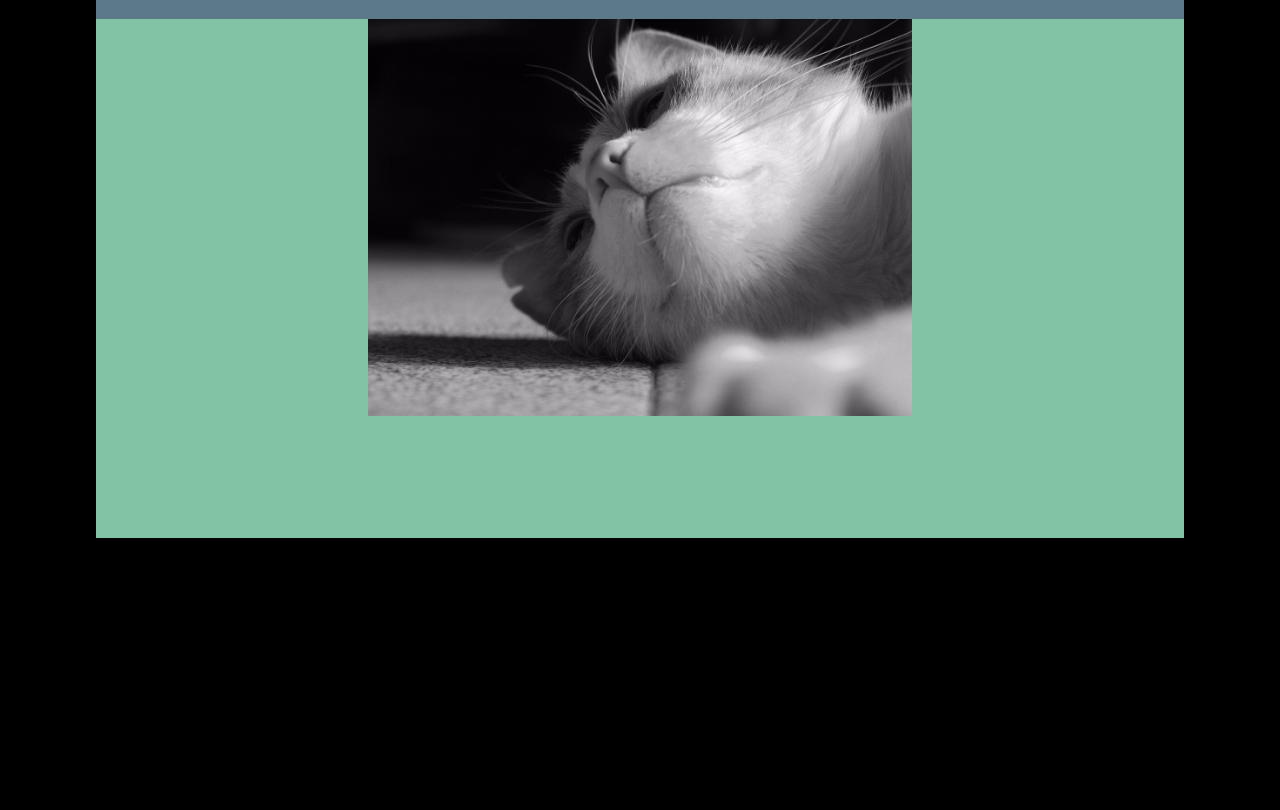
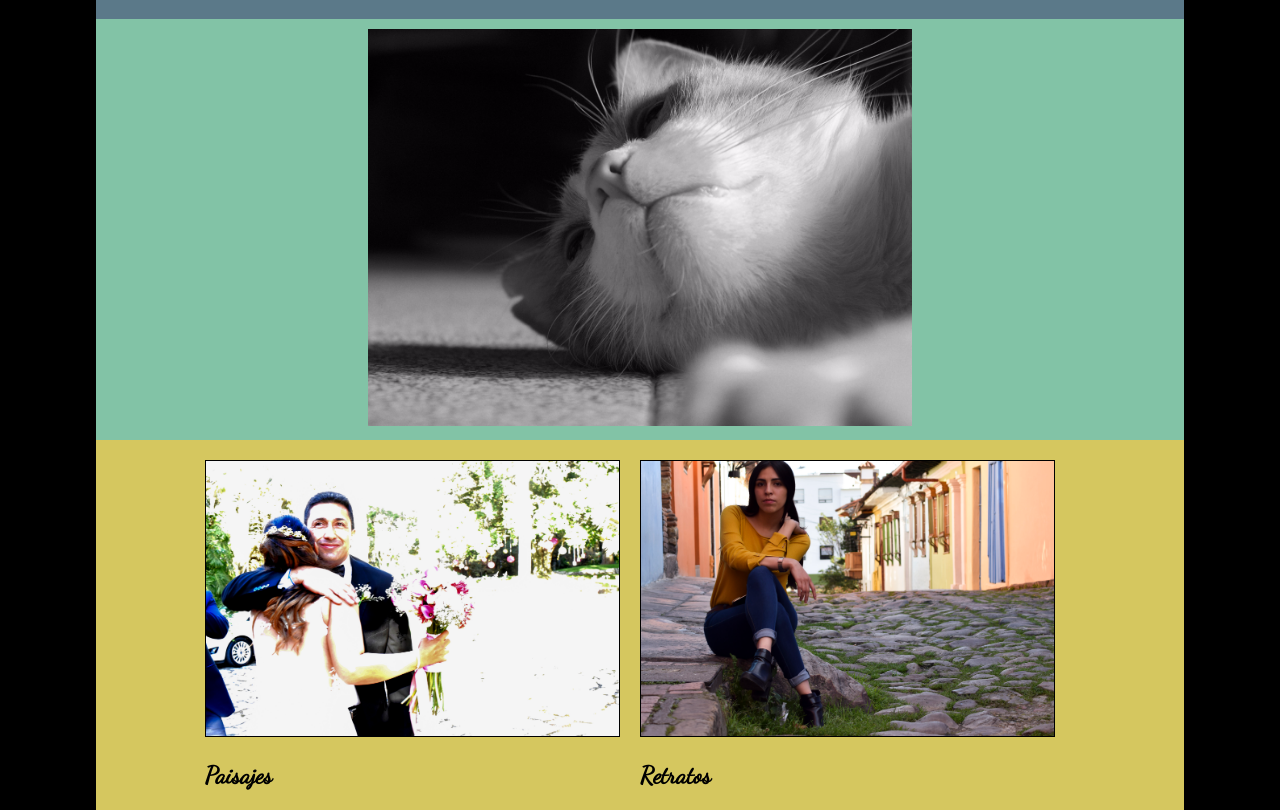
Before and after one commit to Steven-Anomalia/Portafolio, a plain HTML site: page index.html in a window 1280 px wide. Shown: the part 62-872 px from the top of the page. Before the commit the page ends 800 px from the top, so only its background shows below. Drawn offline with Linux system fonts and the light colour scheme.

Commit message:
Adelantos imagen central

```diff
--- a/css/stilo.css
+++ b/css/stilo.css
@@ -52,19 +52,43 @@ header{
 #contenedor{
 	width: 100%;
 	background-color:#82c3a6;
-	height: 600px;
 	margin: 0px;
 }
 .imagen-central{
 	width: 50%;
-	background-color: #82c3a6;
 	margin: auto;
-
 }
 .imagen-central img{
 	width: 100%;
+	padding-top: 10px;
+	padding-bottom: 10px;
 }
 
+.imagen-secundaria{
+	width: 100%;
+    background-color: #d5c75f;
+	justify-content: center;
+	display: flex;
+	margin: auto;
+	float: left;
+	padding-top: 20px;
+}
+.ima-1{
+	width: 40%;
+	float: left;
+}
+.ima-1 img{
+	width: 95%;
+	border: 1px solid black;
+}
+.ima-2{
+	width: 40%;
+	float: left;
+}
+.ima-2 img{
+	width: 95%;
+	border: 1px solid black;
+}
 /*responsive*-----------------
 ----------------------------------*/
 @media (max-width: 600px){
--- a/index.html
+++ b/index.html
@@ -28,6 +28,16 @@
 	<div class="imagen-central">
 		<img src="ima/gato.png" alt="imagen central">
 	</div>
+	<div class="imagen-secundaria">
+		<div class="ima-1">
+		   <img src="ima/boda.jpg" alt="Foto paisaje">
+		   <h2>Paisajes</h2>
+		</div>
+		<div class="ima-2">
+			<img src="ima/imagen-2.jpg" alt="Foto retrato">
+			<h2>Retratos</h2>
+		</div>
+	</div>
 </section>
 
 
```
Also changed, not shown: ima/boda.jpg (added).
